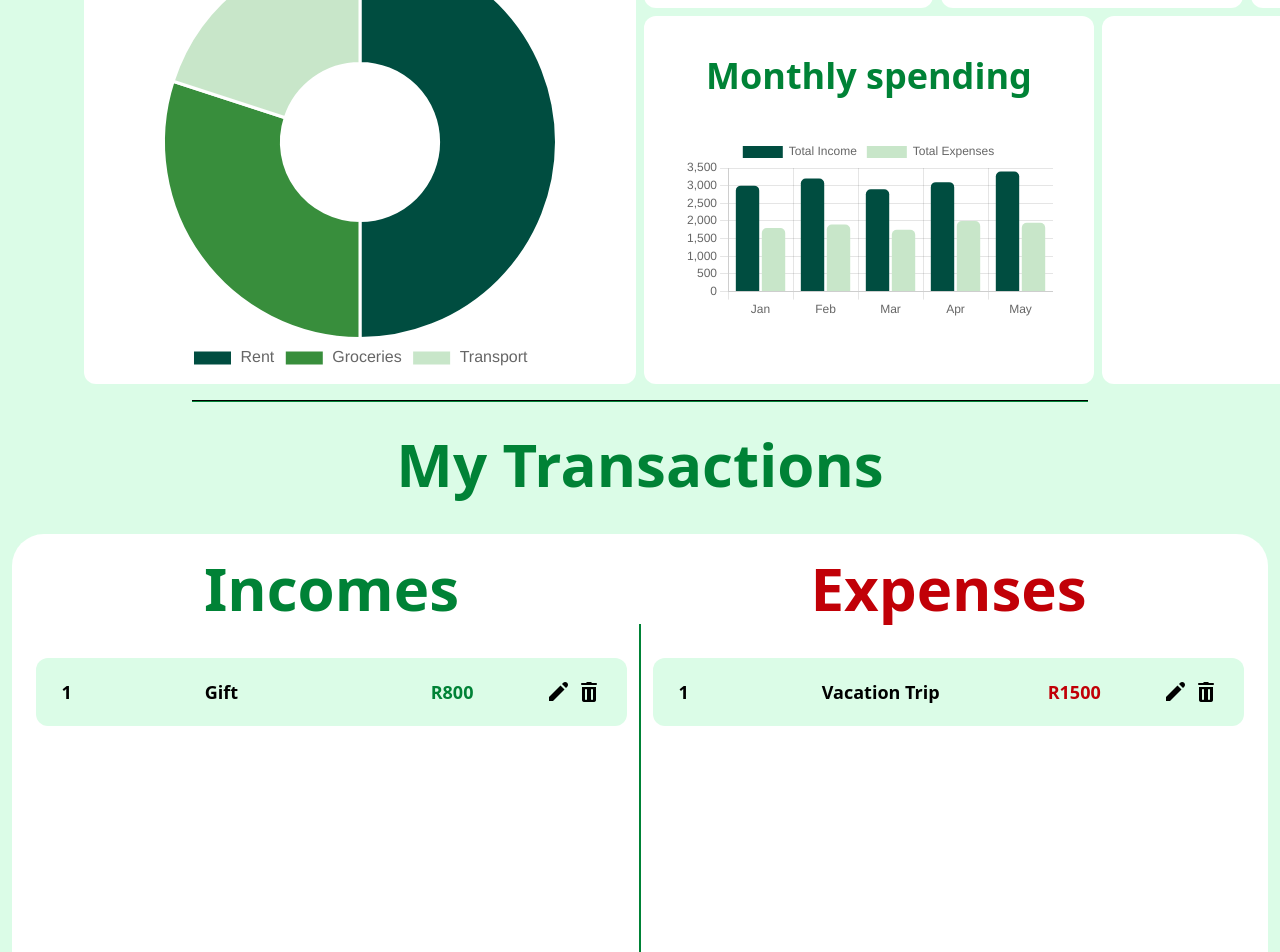
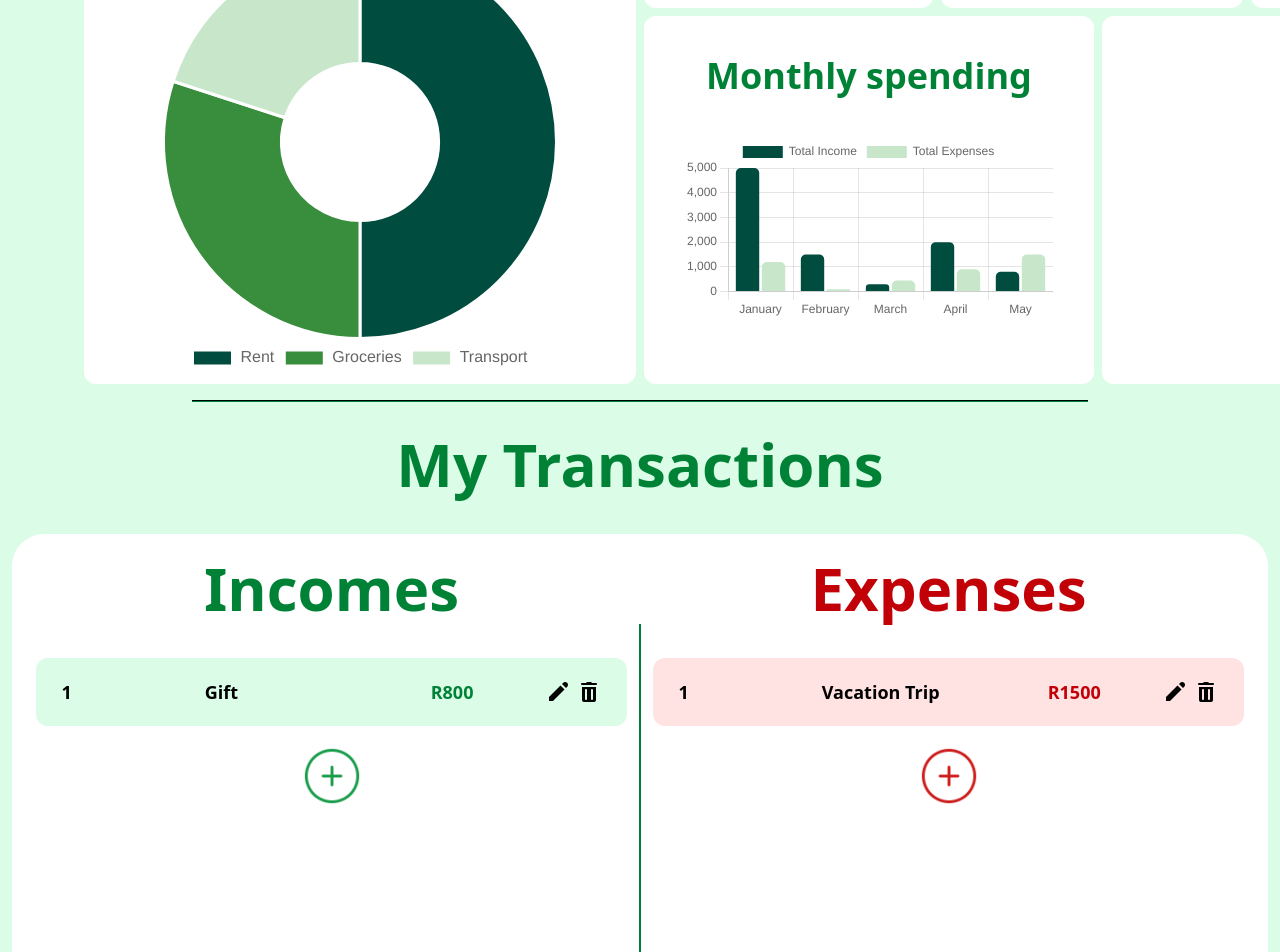
Before and after one commit to Tewahido/MyPennyPincher, a React (Vite) app in the folder MyPennyPincher_Client/: page /dashboard in a window 1280 px wide. Shown: the part 500-1452 px from the top of the page. Built offline with nearby package versions, Linux system fonts and the light colour scheme.

Commit message:
Added add-income and add-expense buttons

```diff
--- a/MyPennyPincher_Client/src/pages/Dashboard/Dashboard.jsx
+++ b/MyPennyPincher_Client/src/pages/Dashboard/Dashboard.jsx
@@ -99,15 +99,16 @@ export default function Dashboard() {
   const [currentYear, currentMonth] = selectedMonth.split("-");
   const currentMonthIncomes = incomeData.filter((income) => {
     const incomeMonth = new Date(income.Date).getMonth() + 1;
-    console.log(currentMonth);
-    console.log(incomeMonth);
+    const incomeYear = new Date(income.Date).getFullYear();
 
-    return incomeMonth == currentMonth;
+    return incomeMonth == currentMonth && incomeYear == currentYear;
   });
 
   const currentMonthExpenses = expenseData.filter((expense) => {
     const expenseMonth = new Date(expense.Date).getMonth() + 1;
-    return expenseMonth == currentMonth;
+    const expenseYear = new Date(expense.Date).getFullYear();
+
+    return expenseMonth == currentMonth && expenseYear == currentYear;
   });
 
   function handleSelectMonth(event) {
@@ -122,13 +123,14 @@ export default function Dashboard() {
           type="month"
           onChange={(event) => handleSelectMonth(event)}
           value={selectedMonth}
-          className="text-3xl m-5 cursor-pointer"
+          className="text-3xl m-5 cursor-pointer w-45 "
         />
       </div>
       <div className="w-full ">
         <DashboardSection
-          incomes={currentMonthIncomes}
-          expenses={currentMonthExpenses}
+          totals={{ incomes: incomeData, expenses: expenseData }}
+          currentMonthIncomes={currentMonthIncomes}
+          currentMonthExpenses={currentMonthExpenses}
           setSelectedMonth={setSelectedMonth}
         />
       </div>
--- a/MyPennyPincher_Client/src/pages/Dashboard/components/DashboardSection.jsx
+++ b/MyPennyPincher_Client/src/pages/Dashboard/components/DashboardSection.jsx
@@ -35,23 +35,6 @@ const data = {
     },
   ],
 };
-const barData = {
-  labels: ["Jan", "Feb", "Mar", "Apr", "May"],
-  datasets: [
-    {
-      label: "Total Income",
-      data: [3000, 3200, 2900, 3100, 3400],
-      backgroundColor: "rgba(0, 77, 64, 1)",
-      borderRadius: 5,
-    },
-    {
-      label: "Total Expenses",
-      data: [1800, 1900, 1750, 2000, 1950],
-      backgroundColor: "rgba(200, 230, 201, 1)",
-      borderRadius: 5,
-    },
-  ],
-};
 
 const barOptions = {
   responsive: true,
@@ -83,12 +66,72 @@ const options = {
   },
 };
 
-export default function DashboardSection({ incomes, expenses }) {
-  const totalIncome = incomes.reduce((sum, income) => sum + income.Amount, 0);
-  const totalExpenses = expenses.reduce(
-    (sum, expense) => sum + expense.Amount,
-    0
-  );
+const monthNames = [
+  "January",
+  "February",
+  "March",
+  "April",
+  "May",
+  "June",
+  "July",
+  "August",
+  "September",
+  "October",
+  "November",
+  "December",
+];
+
+let barData;
+
+function setBarGraphData(labels, incomes, expenses) {
+  barData = {
+    labels: labels,
+    datasets: [
+      {
+        label: "Total Income",
+        data: incomes,
+        backgroundColor: "rgba(0, 77, 64, 1)",
+        borderRadius: 5,
+      },
+      {
+        label: "Total Expenses",
+        data: expenses,
+        backgroundColor: "rgba(200, 230, 201, 1)",
+        borderRadius: 5,
+      },
+    ],
+  };
+}
+
+function getTotal(transactions) {
+  return transactions.reduce((sum, transaction) => sum + transaction.Amount, 0);
+}
+
+function getAmounts(transactions) {
+  return transactions.map((transaction) => {
+    return transaction.Amount;
+  });
+}
+
+export default function DashboardSection({
+  totals,
+  currentMonthIncomes,
+  currentMonthExpenses,
+}) {
+  const totalIncome = getTotal(currentMonthIncomes);
+
+  const totalExpenses = getTotal(currentMonthExpenses);
+
+  const months = totals.incomes.map((income) => {
+    const date = new Date(income.Date);
+    return monthNames[date.getMonth()];
+  });
+
+  const totalIncomeAmounts = getAmounts(totals.incomes);
+
+  const totalExpenseAmounts = getAmounts(totals.expenses);
+
+  setBarGraphData(months, totalIncomeAmounts, totalExpenseAmounts);
 
   const netIncome = totalIncome - totalExpenses;
 
--- a/MyPennyPincher_Client/src/pages/Dashboard/components/TransactionEntry.jsx
+++ b/MyPennyPincher_Client/src/pages/Dashboard/components/TransactionEntry.jsx
@@ -4,17 +4,22 @@ import DeleteIcon from "../../../assets/delete_icon.png";
 export default function TransactionEntry({ type, entry, index }) {
   let entryTitle;
   let amountColour;
+  let entryColour;
 
   if (type === "income") {
     entryTitle = entry.Source;
     amountColour = "text-green-700";
+    entryColour = "bg-green-100";
   } else {
     entryTitle = entry.Description;
     amountColour = "text-red-700";
+    entryColour = "bg-red-100";
   }
 
   return (
-    <div className="flex items-center justify-evenly bg-green-100 w-full rounded-xl p-5 ">
+    <div
+      className={`flex items-center justify-evenly ${entryColour} w-full rounded-xl p-5 `}
+    >
       <h1 className="w-[25%] text-lg font-bold">{index}</h1>
 
       <h1 className="w-[40%] text-lg font-bold">{entryTitle}</h1>
--- a/MyPennyPincher_Client/src/pages/Dashboard/components/TransactionsSection.jsx
+++ b/MyPennyPincher_Client/src/pages/Dashboard/components/TransactionsSection.jsx
@@ -1,4 +1,6 @@
 import TransactionEntry from "./TransactionEntry";
+import AddIncomeIcon from "../../../assets/add_income_icon.png";
+import AddExpenseIcon from "../../../assets/add_expense_icon.png";
 
 export default function TransactionsSection({ incomes, expenses }) {
   return (
@@ -7,7 +9,7 @@ export default function TransactionsSection({ incomes, expenses }) {
         <h1 className="text-center text-6xl font-bold text-green-700 mb-10">
           Incomes
         </h1>
-        <div className="flex flex-col h-full w-full">
+        <div className="flex flex-col items-center h-full w-full">
           {incomes.map((income, index) => (
             <TransactionEntry
               type="income"
@@ -16,10 +18,24 @@ export default function TransactionsSection({ incomes, expenses }) {
               key={income.IncomeId}
             />
           ))}
+          <div className="flex justify-center relative group h-15 my-5 w-22">
+            <img
+              src={AddIncomeIcon}
+              alt="Plus Icon"
+              className="mx-1 h-full cursor-pointer transition duration-300 hover:scale-110"
+            />{" "}
+            <span
+              className="absolute bottom-full mb-1 left-1/2
+                 bg-gray-700 text-white text-xs px-2 py-1 rounded
+                 opacity-0 group-hover:opacity-100 transition-opacity duration-400 w-full"
+            >
+              New Income
+            </span>
+          </div>
         </div>
       </div>
       <div className="h-[80%] my-auto w-0.5 bg-green-700"></div>
-      <div className=" flex flex-col h-full w-[50%] p-3">
+      <div className=" flex flex-col items-center h-full w-[50%] p-3">
         <h1 className="text-center text-6xl font-bold text-red-700 mb-10">
           Expenses
         </h1>
@@ -31,6 +47,20 @@ export default function TransactionsSection({ incomes, expenses }) {
             key={expense.ExpenseId}
           />
         ))}
+        <div className="flex justify-center relative group h-15 my-5 w-22">
+          <img
+            src={AddExpenseIcon}
+            alt="Plus Icon"
+            className="mx-1 h-full cursor-pointer transition duration-300 hover:scale-110"
+          />{" "}
+          <span
+            className="absolute bottom-full mb-1 left-1/2
+                 bg-gray-700 text-white text-xs px-2 py-1 rounded
+                 opacity-0 group-hover:opacity-100 transition-opacity duration-400 w-full"
+          >
+            New Expense
+          </span>
+        </div>
       </div>
     </div>
   );
```
Also changed, not shown: MyPennyPincher_Client/src/assets/add_expense_icon.png (added), MyPennyPincher_Client/src/assets/add_income_icon.png (added).
